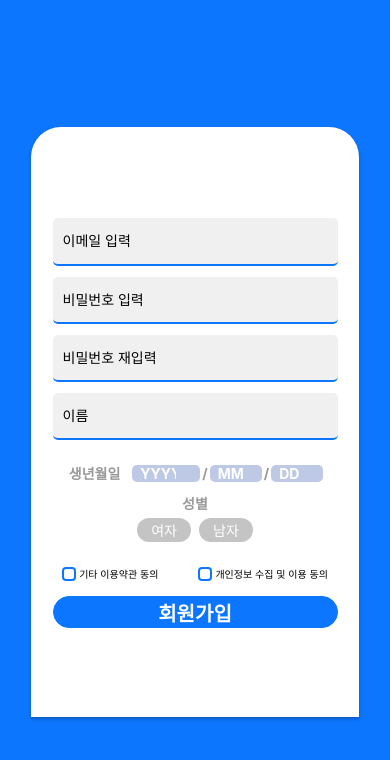
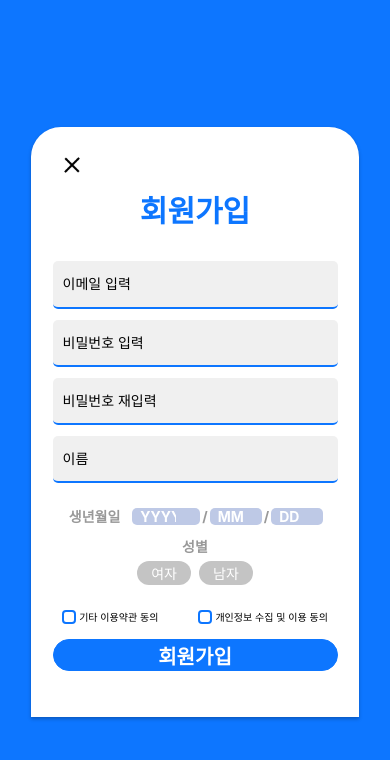
Before and after one commit to Bamdoliro/G-A, a React Native app: screen /SignUpScreen in a window 390 px wide. Shown: the top 760 px of the page. Built offline with nearby package versions, Linux system fonts and the light colour scheme.

Commit message:
CHORE :: 뒤로가기 버튼 추가함

```diff
--- a/pages/EmailAuthScreen.js
+++ b/pages/EmailAuthScreen.js
@@ -4,11 +4,15 @@ import { StyleSheet, Text, TextInput, TouchableOpacity, View, Image } from "reac
 import gatiLogo from "../assets/gatiLogo_White.png";
 import SafeAreaView from "../components/common/SafeAreaView/SafeAreaView";
 import CustomButton from "../components/common/CustomButton/CustomButton";
+import Close from '../assets/close.png';
 
 export default function EmailAuthScreen() {
     return (
         <SafeAreaView style={styles.root}>
             <View style={styles.innerBox}>
+                <Image style={styles.close} source={Close}
+                    onPress={() => navigation.goBack()}
+                />
                 <Text style={styles.title}>
                     이메일을{"\n"}인증 해 주세요!
                 </Text>
@@ -55,6 +59,13 @@ const styles = StyleSheet.create({
         height: 32,
         alignItems: "center",
     },
+    close: {
+        position: 'absolute',
+        top: '3%',
+        left: '6%',
+        width: 42,
+        height: 42
+    },
     logo: {
         bottom: "5%",
         width: 118,
--- a/pages/SignUpScreen.js
+++ b/pages/SignUpScreen.js
@@ -1,8 +1,10 @@
 import React, { useRef, useState } from "react";
-import { StyleSheet, Text, TextInput, TouchableOpacity, View } from "react-native";
+import { Image, StyleSheet, Text, TextInput, TouchableOpacity, View } from "react-native";
+
 import CustomInput from "../components/common/CustomInput/CustomInput";
 import SafeAreaView from "../components/common/SafeAreaView/SafeAreaView";
 import CustomButton from "../components/common/CustomButton/CustomButton";
+import Close from '../assets/close.png';
 
 export default function SignUpScreen({ navigation }) {
     const [email, setEmail] = useState("");
@@ -23,6 +25,10 @@ export default function SignUpScreen({ navigation }) {
     return (
         <SafeAreaView style={styles.root}>
             <View style={styles.innerBox}>
+                <Image style={styles.close} source={Close}
+                    onPress={() => navigation.goBack()}
+                />
+                <Text style={styles.title}>회원가입</Text>
                 <CustomInput
                     placeholder="이메일 입력"
                     value={email}
@@ -164,6 +170,19 @@ const styles = StyleSheet.create({
         alignItems: "center",
         justifyContent: "center",
     },
+    title: {
+        fontSize: 30,
+        fontWeight: 'bold',
+        color: '#0D76FF',
+        marginBottom: 42
+    },
+    close: {
+        position: 'absolute',
+        top: '3%',
+        left: '6%',
+        width: 42,
+        height: 42
+    },
     signUpButton: {
         width: "87%",
         height: 32,
```
Also changed, not shown: assets/close.png (added).
